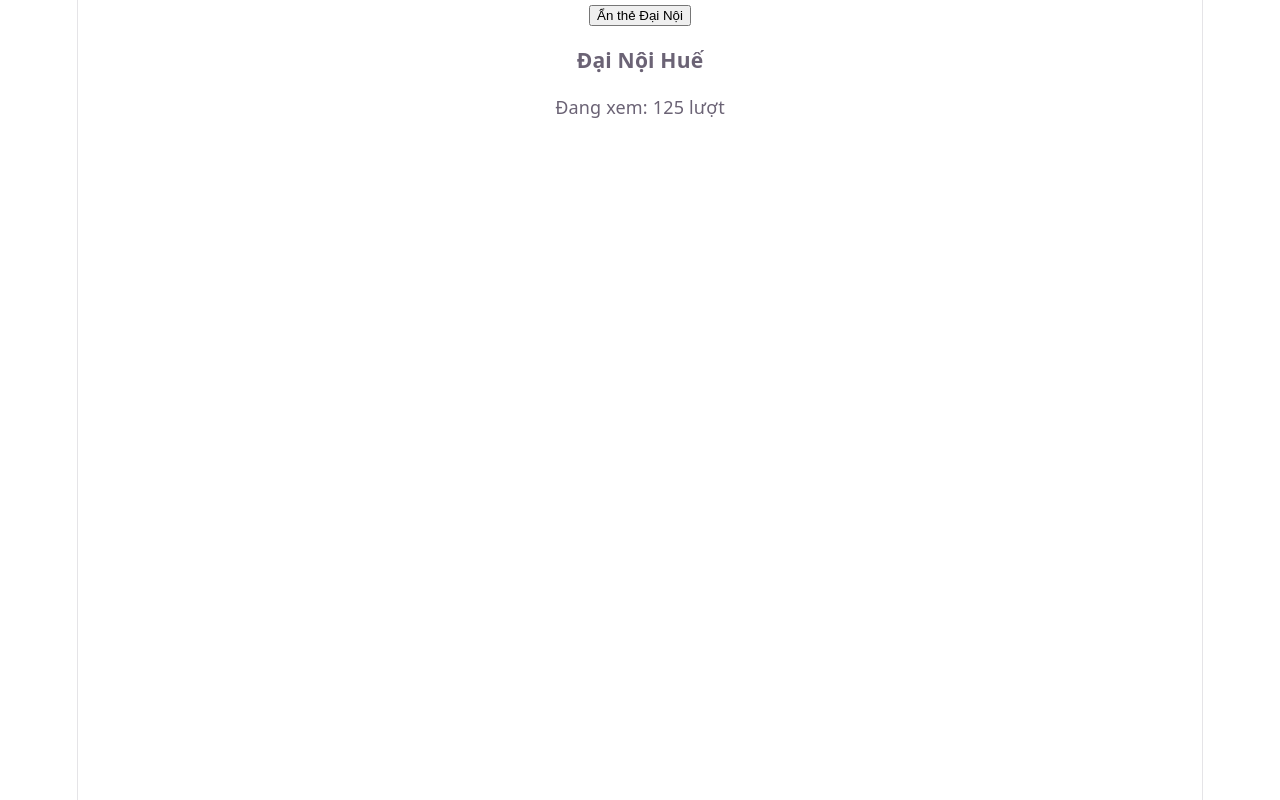
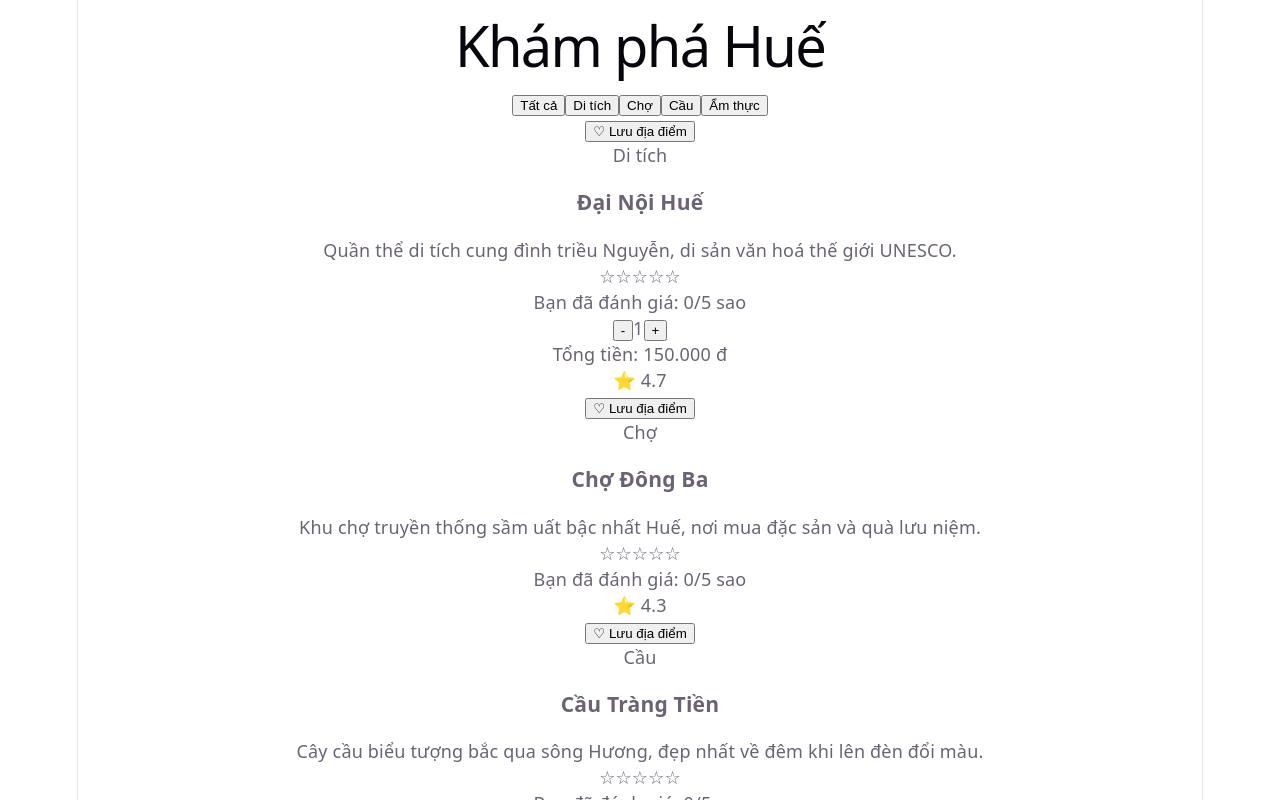
Before and after one commit to duyeenanh/-phu-xuan-react, a React (Vite) app: page / in a window 1280 px wide. Shown: the top 800 px of the page. Built offline with nearby package versions, Linux system fonts and the light colour scheme.

Commit message:
Revert "Hoàn thành Lab 1 Buổi 6: Đồng hồ đếm lượt xem Đại Nội Huế"

```diff
--- a/src/App.tsx
+++ b/src/App.tsx
@@ -1,15 +1,30 @@
 import { useState } from 'react';
-import LuotXemDaiNoi from './features/landmarks/LuotXemDaiNoi';
+import AttractionList from './components/AttractionList';
+import CategoryTabs from './components/CategoryTabs';
+import { attractions } from './data/attractions';
 
 function App() {
-  const [hienThi, setHienThi] = useState(true);
+  const [selectedCategory, setSelectedCategory] = useState('Tất cả');
+
+  const categories = [
+    'Tất cả',
+    ...new Set(attractions.map((item) => item.category)),
+  ];
+
+  const filteredAttractions =
+    selectedCategory === 'Tất cả'
+      ? attractions
+      : attractions.filter((item) => item.category === selectedCategory);
 
   return (
-    <div>
-      <button onClick={() => setHienThi(!hienThi)}>
-        {hienThi ? 'Ẩn thẻ Đại Nội' : 'Hiện thẻ Đại Nội'}
-      </button>
-      {hienThi && <LuotXemDaiNoi />}
+    <div className="app">
+      <h1>Khám phá Huế</h1>
+      <CategoryTabs
+        categories={categories}
+        selectedCategory={selectedCategory}
+        onSelectCategory={setSelectedCategory}
+      />
+      <AttractionList attractions={filteredAttractions} />
     </div>
   );
 }
--- a/src/features/landmarks/LuotXemDaiNoi.jsx
+++ /dev/null
@@ -1,26 +0,0 @@
-import { useState, useEffect } from 'react';
-
-function LuotXemDaiNoi() {
-  const [luotXem, setLuotXem] = useState(120);
-
-  useEffect(() => {
-    console.log('Đã gắn component — bắt đầu đếm lượt xem');
-    const idBoDem = setInterval(() => {
-      setLuotXem((soCu) => soCu + 1);
-    }, 1000);
-
-    return () => {
-      console.log('Dọn dẹp: đã huỷ bộ đếm lượt xem');
-      clearInterval(idBoDem);
-    };
-  }, []);
-
-  return (
-    <div className="the-luot-xem">
-      <h3>Đại Nội Huế</h3>
-      <p>Đang xem: {luotXem} lượt</p>
-    </div>
-  );
-}
-
-export default LuotXemDaiNoi;
```
